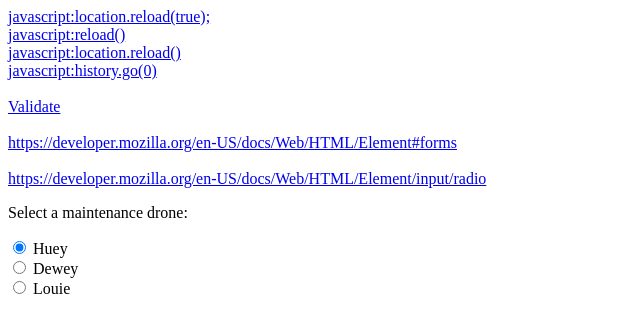
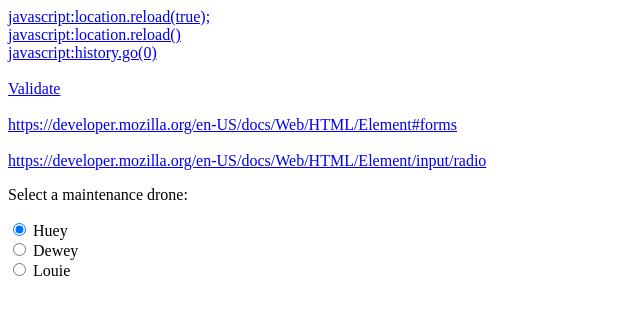
Before and after one commit to singerbladerunnerrat/EWO-HTML-Forms, a plain HTML site: page index.html in a window 1280 px wide. Shown: the whole page, without its empty margins (0-640 px from the left). Drawn offline with Linux system fonts and the light colour scheme.

Commit message:
Update index.html

```diff
--- a/index.html
+++ b/index.html
@@ -6,7 +6,6 @@
 	</head>
 	<body>
 		<a href="javascript:location.reload(true);">javascript:location.reload(true);</a><br>
-		<a href="javascript:reload()">javascript:reload()</a><br>
 		<a href="javascript:location.reload()">javascript:location.reload()</a><br>
 		<a href="javascript:history.go(0)">javascript:history.go(0)</a><br>
 		<br>
```
